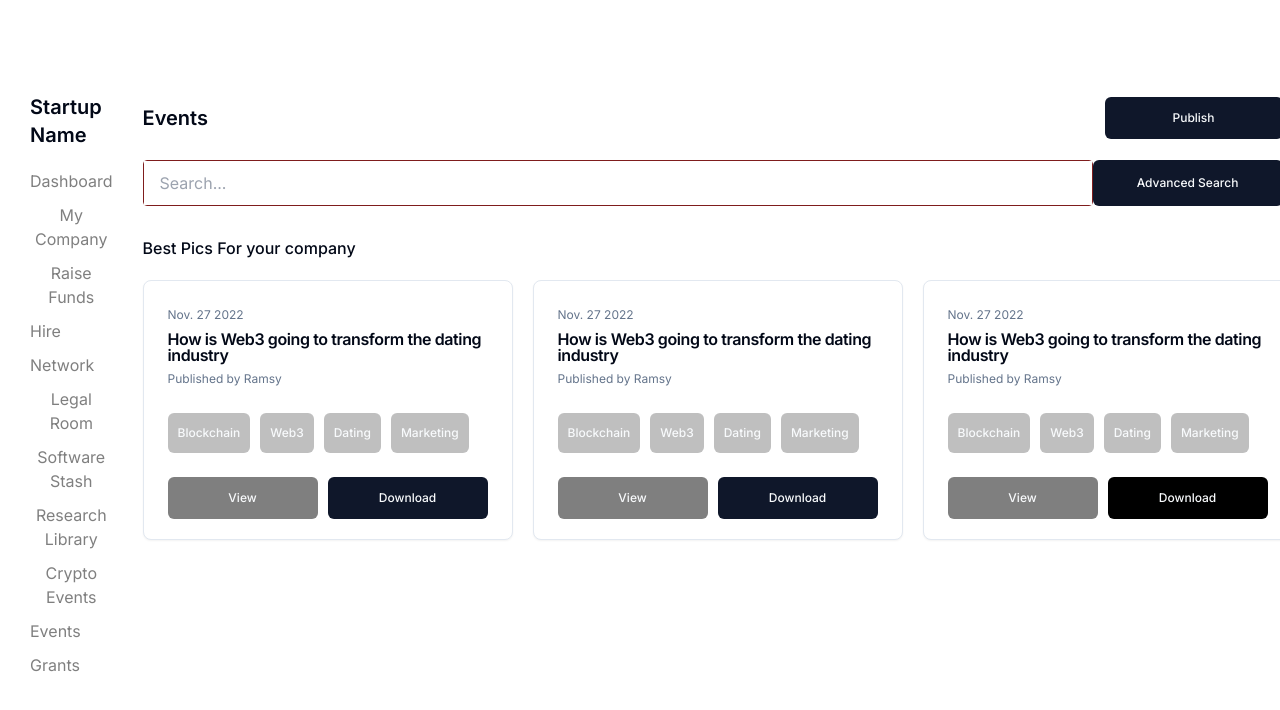
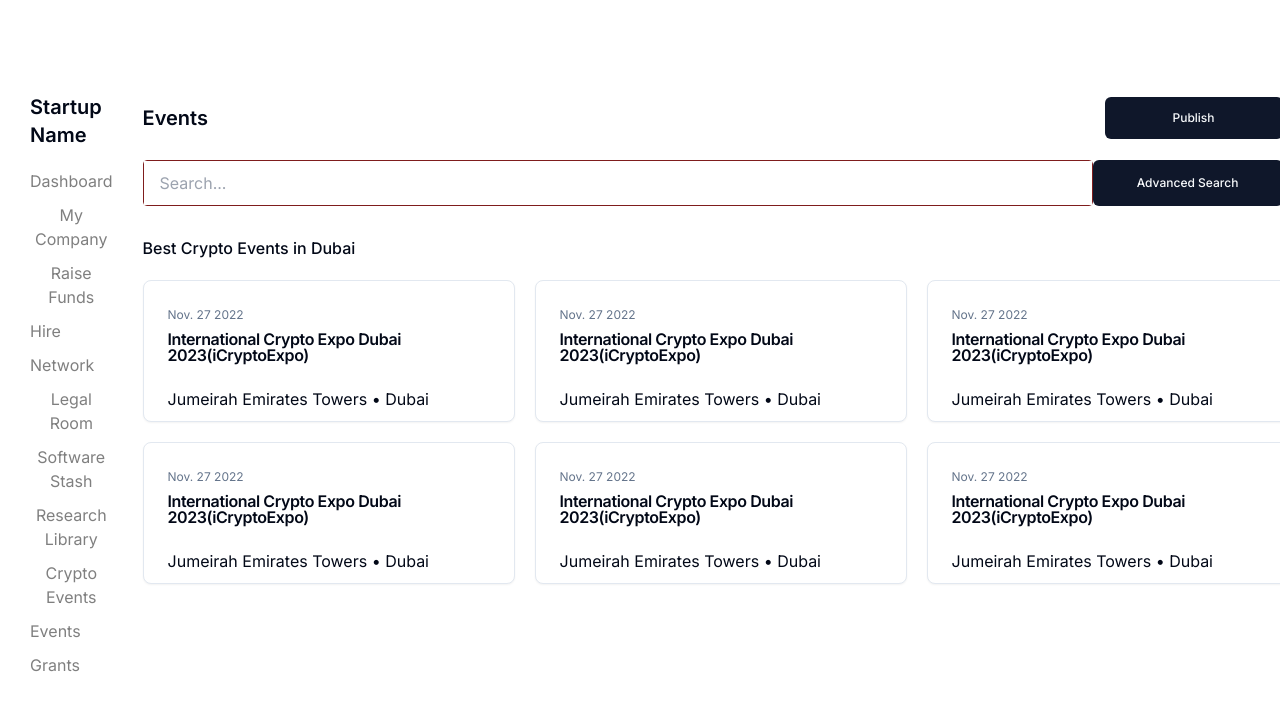
Before and after one commit to ShaikhNabeelShabbir/unbundl-web, a React (Vite) app: page /founder-dashboard in a window 1280 px wide. Both pictures are taken after a click on the button "Events". Shown: the top 710 px of the page. Built offline with nearby package versions, Linux system fonts and the light colour scheme.

Commit message:
completed events page

```diff
--- a/src/pages/startup/Events.tsx
+++ b/src/pages/startup/Events.tsx
@@ -30,80 +30,79 @@ const Events: React.FC = () => {
           </Button>
         </div>
         <div className="mt-[30px] mb-[20px] font-medium text-base">
-          Best Pics For your company
+          Best Crypto Events in Dubai{" "}
         </div>
+        <div className="flex flex-col space-y-[20px]">
           <div className="flex flex-row space-x-[20px]">
-          <Card className="w-[370px] h-[260px]">
+            <Card className="w-[372px] h-[142px]">
               <CardHeader>
                 <CardDescription>Nov. 27 2022</CardDescription>
                 <CardTitle>
-                How is Web3 going to transform the dating industry
+                  International Crypto Expo Dubai 2023(iCryptoExpo)
                 </CardTitle>
-              <CardDescription>Published by Ramsy</CardDescription>
               </CardHeader>
-            <CardContent className="font-medium text-sm space-x-[10px]">
-              <Button className="p-[10px] bg-black/25">Blockchain</Button>
-              <Button className="p-[10px]  bg-black/25">Web3</Button>
-              <Button className="p-[10px]  bg-black/25">Dating</Button>
-              <Button className="p-[10px]  bg-black/25">Marketing</Button>
+              <CardContent>
+                <p>Jumeirah Emirates Towers • Dubai</p>
               </CardContent>
-            <CardFooter className="font-medium text-sm space-x-[10px]">
-              <Button className="p-[10px] w-[160px] h-[42px] py-[15px] px-[55px]  bg-black/50">
-                View
-              </Button>
-              <Button className="p-[10px] w-[160px] h-[42px] py-[15px] px-[55px]">
-                Download
-              </Button>
-            </CardFooter>
             </Card>
-
-          <Card className="w-[370px] h-[260px]">
+            <Card className="w-[372px] h-[142px]">
               <CardHeader>
                 <CardDescription>Nov. 27 2022</CardDescription>
                 <CardTitle>
-                How is Web3 going to transform the dating industry
+                  International Crypto Expo Dubai 2023(iCryptoExpo)
                 </CardTitle>
-              <CardDescription>Published by Ramsy</CardDescription>
               </CardHeader>
-            <CardContent className="font-medium text-sm space-x-[10px]">
-              <Button className="p-[10px]  bg-black/25">Blockchain</Button>
-              <Button className="p-[10px]  bg-black/25">Web3</Button>
-              <Button className="p-[10px]  bg-black/25">Dating</Button>
-              <Button className="p-[10px]  bg-black/25">Marketing</Button>
+              <CardContent>
+                <p>Jumeirah Emirates Towers • Dubai</p>
               </CardContent>
-            <CardFooter className="font-medium text-sm space-x-[10px]">
-              <Button className="p-[10px] w-[160px] h-[42px] py-[15px] px-[55px]  bg-black/50">
-                View
-              </Button>
-              <Button className="p-[10px] w-[160px] h-[42px] py-[15px] px-[55px]">
-                Download
-              </Button>
-            </CardFooter>
             </Card>
-
-          <Card className="w-[370px] h-[260px]">
+            <Card className="w-[372px] h-[142px]">
               <CardHeader>
                 <CardDescription>Nov. 27 2022</CardDescription>
                 <CardTitle>
-                How is Web3 going to transform the dating industry
+                  International Crypto Expo Dubai 2023(iCryptoExpo)
                 </CardTitle>
-              <CardDescription>Published by Ramsy</CardDescription>
               </CardHeader>
-            <CardContent className="font-medium text-sm space-x-[10px]">
-              <Button className="p-[10px]  bg-black/25">Blockchain</Button>
-              <Button className="p-[10px]  bg-black/25">Web3</Button>
-              <Button className="p-[10px]  bg-black/25">Dating</Button>
-              <Button className="p-[10px]  bg-black/25">Marketing</Button>
+              <CardContent>
+                <p>Jumeirah Emirates Towers • Dubai</p>
               </CardContent>
-            <CardFooter className="font-medium text-sm space-x-[10px] ">
-              <Button className="p-[10px] w-[160px] h-[42px] py-[15px] px-[55px] bg-black/50">
-                View
-              </Button>
-              <Button className="p-[10px] w-[160px] h-[42px] py-[15px] px-[55px] bg-black">
-                Download
-              </Button>
-            </CardFooter>
             </Card>
+          </div>
+          <div className="flex flex-row space-x-[20px]">
+            <Card className="w-[372px] h-[142px]">
+              <CardHeader>
+                <CardDescription>Nov. 27 2022</CardDescription>
+                <CardTitle>
+                  International Crypto Expo Dubai 2023(iCryptoExpo)
+                </CardTitle>
+              </CardHeader>
+              <CardContent>
+                <p>Jumeirah Emirates Towers • Dubai</p>
+              </CardContent>
+            </Card>
+            <Card className="w-[372px] h-[142px]">
+              <CardHeader>
+                <CardDescription>Nov. 27 2022</CardDescription>
+                <CardTitle>
+                  International Crypto Expo Dubai 2023(iCryptoExpo)
+                </CardTitle>
+              </CardHeader>
+              <CardContent>
+                <p>Jumeirah Emirates Towers • Dubai</p>
+              </CardContent>
+            </Card>
+            <Card className="w-[372px] h-[142px]">
+              <CardHeader>
+                <CardDescription>Nov. 27 2022</CardDescription>
+                <CardTitle>
+                  International Crypto Expo Dubai 2023(iCryptoExpo)
+                </CardTitle>
+              </CardHeader>
+              <CardContent>
+                <p>Jumeirah Emirates Towers • Dubai</p>
+              </CardContent>
+            </Card>
+          </div>
         </div>
       </div>
     </div>
```
Lines whose indentation alone changed are shown as unchanged.
